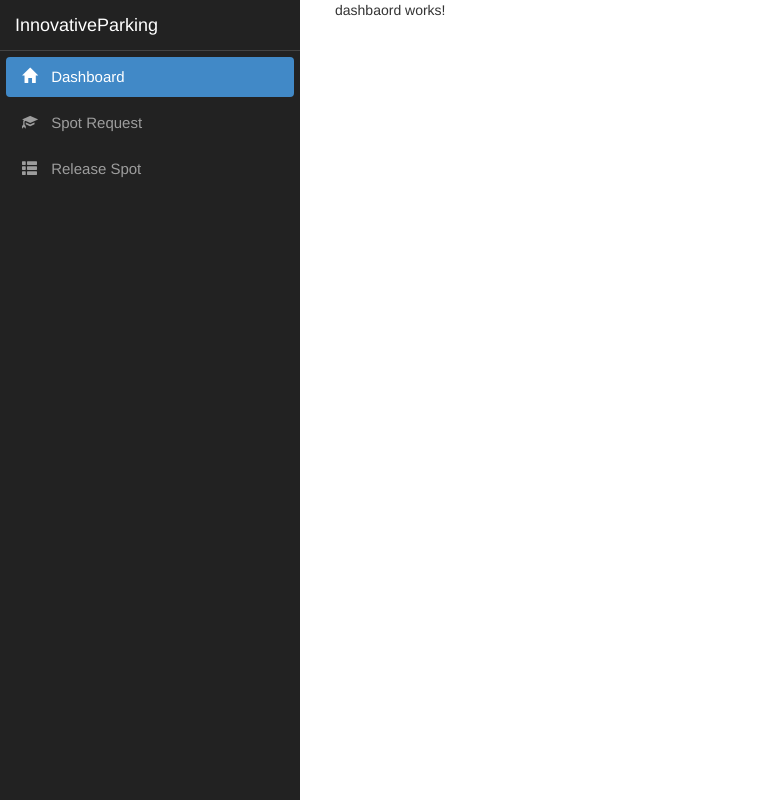
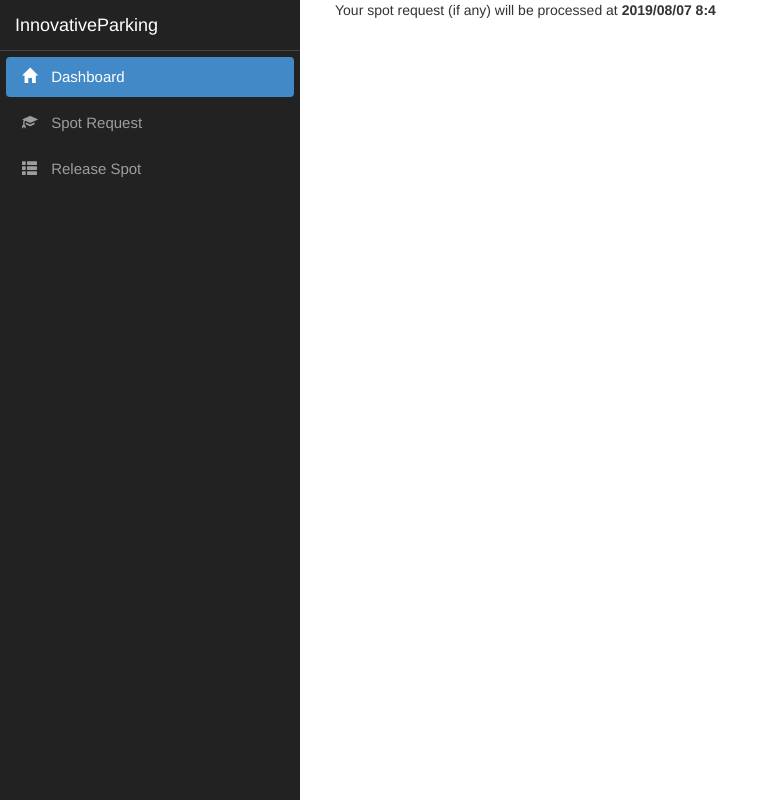
Before and after one commit to mkvmb6/InnovativeParking, an Angular app in the folder InnovativeParking/InnovativeParking/ClientApp/: page / in a window 1280 px wide. Shown: the whole page, without its empty margins (0-773 px from the left). Built offline with nearby package versions, Linux system fonts and the light colour scheme.

Commit message:
Dashboard Changes

```diff
--- a/InnovativeParking/InnovativeParking/ClientApp/src/app/componets/dashbaord/dashbaord.component.html
+++ b/InnovativeParking/InnovativeParking/ClientApp/src/app/componets/dashbaord/dashbaord.component.html
@@ -1,3 +1,3 @@
 <p>
-  dashbaord works!
+  Your spot request (if any) will be processed at <b>{{currentDate | date:'yyyy/MM/dd'}} {{currentTime}}</b>
 </p>
--- a/InnovativeParking/InnovativeParking/ClientApp/src/app/componets/dashbaord/dashbaord.component.ts
+++ b/InnovativeParking/InnovativeParking/ClientApp/src/app/componets/dashbaord/dashbaord.component.ts
@@ -7,9 +7,18 @@ import { Component, OnInit } from '@angular/core';
 })
 export class DashbaordComponent implements OnInit {
 
-  constructor() { }
+  currentDate: number;
+  currentTime: any;
+
+  constructor() {
+
+    this.currentDate = Date.now();
+    this.currentTime = new Date().getHours() + ':' + new Date().getMinutes();
+  }
 
   ngOnInit() {
   }
 
+
+
 }
```
